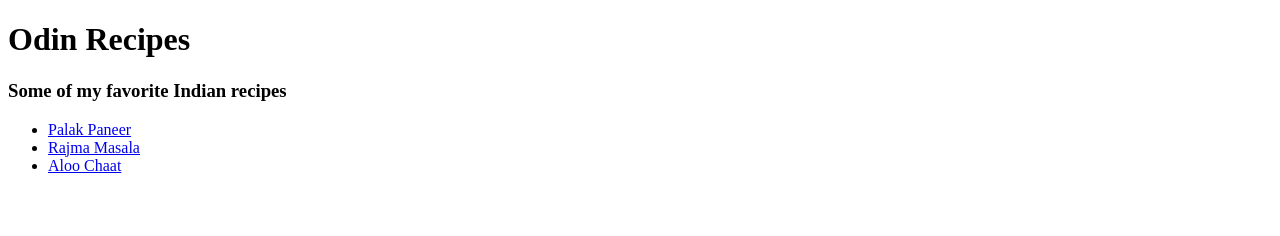
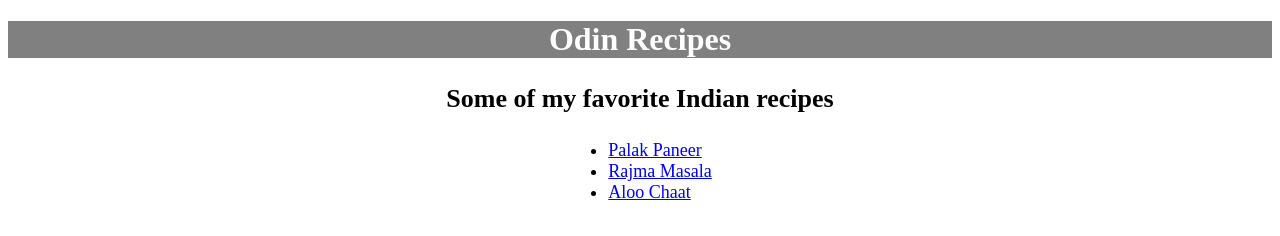
Before and after one commit to shubhshubh99/odin-recipes, a plain HTML site: page index.html in a window 1280 px wide. Drawn offline with Linux system fonts and the light colour scheme.

Commit message:
Add CSS to index.html

```diff
--- /dev/null
+++ b/home-style.css
@@ -0,0 +1,22 @@
+h1, h3{
+    text-align: center;
+}
+
+h1 {
+    font-size: 32px;
+    font-weight: bold;
+    color: hsl(0, 0%, 100%);
+    background-color: grey;
+}
+
+h3 {
+    font-size: 26px;
+    font-weight: bold;
+    color: #000000;
+}
+
+ul {
+    font-size: 18px;
+    display: table;
+    margin: 0 auto;
+}
--- a/index.html
+++ b/index.html
@@ -4,6 +4,7 @@
     <head>
         <meta charset="utf-8">
         <title></title>
+        <link rel="stylesheet" href="home-style.css">
     </head>
 
     <body>
@@ -13,11 +14,9 @@
         <h3>Some of my favorite Indian recipes</h3>
 
         <ul>
-
             <li><a href="recipes/palak-paneer.html">Palak Paneer</a></li>
             <li><a href="recipes/rajma.html">Rajma Masala</a></li>
             <li><a href="recipes/aloo-chaat.html">Aloo Chaat</a></li>
-
         </ul>
 
     </body>
```
